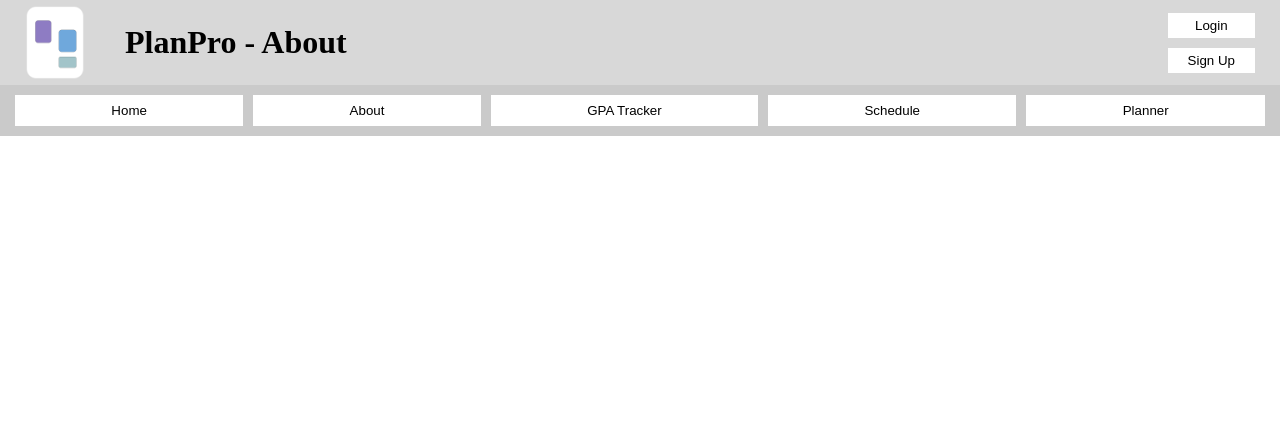
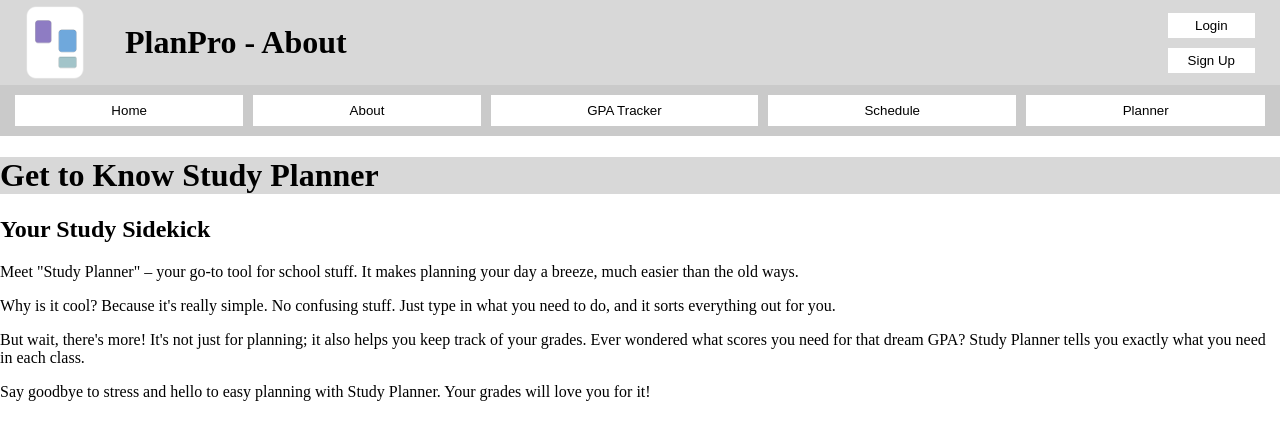
Before and after one commit to zatkins2003/3155-Final-Project, a Flask app: template templates/about.html in a window 1280 px wide. Shown: the top 440 px of the page. Run offline with Flask 3, Linux system fonts and the light colour scheme; the template is opened without the code that fills it, so the values that code supplies are empty.

Commit message:
Update about.html

```diff
--- a/templates/about.html
+++ b/templates/about.html
@@ -1,14 +1,28 @@
 {% extends 'base.html' %}
 
 {% block head %}
+    <!-- Additional head content specific to the About page can be included here -->
+{% endblock %}
 
-{% endblock %}
-{%block title %}About{% endblock %}
+{% block title %}About{% endblock %}
+
 {% block body %}
 <main>
-
+    <!-- (Jordan Grandison) START -->
+    <header>
+        <h1>Get to Know Study Planner</h1>
+    </header>
+    <section>
+        <h2>Your Study Sidekick</h2>
+        <p>Meet "Study Planner" – your go-to tool for school stuff. It makes planning your day a breeze, much easier than the old ways.</p>
+        <p>Why is it cool? Because it's really simple. No confusing stuff. Just type in what you need to do, and it sorts everything out for you.</p>
+        <p>But wait, there's more! It's not just for planning; it also helps you keep track of your grades. Ever wondered what scores you need for that dream GPA? Study Planner tells you exactly what you need in each class.</p>
+        <p>Say goodbye to stress and hello to easy planning with Study Planner. Your grades will love you for it!</p>
+    </section>
+    <!-- (Jordan Grandison) END -->
+    <!-- Additional sections about your organization, team, mission, etc. can be added here -->
 </main>
 <footer>
-
+    <!-- Footer content can be added here -->
 </footer>
 {% endblock %}
```
